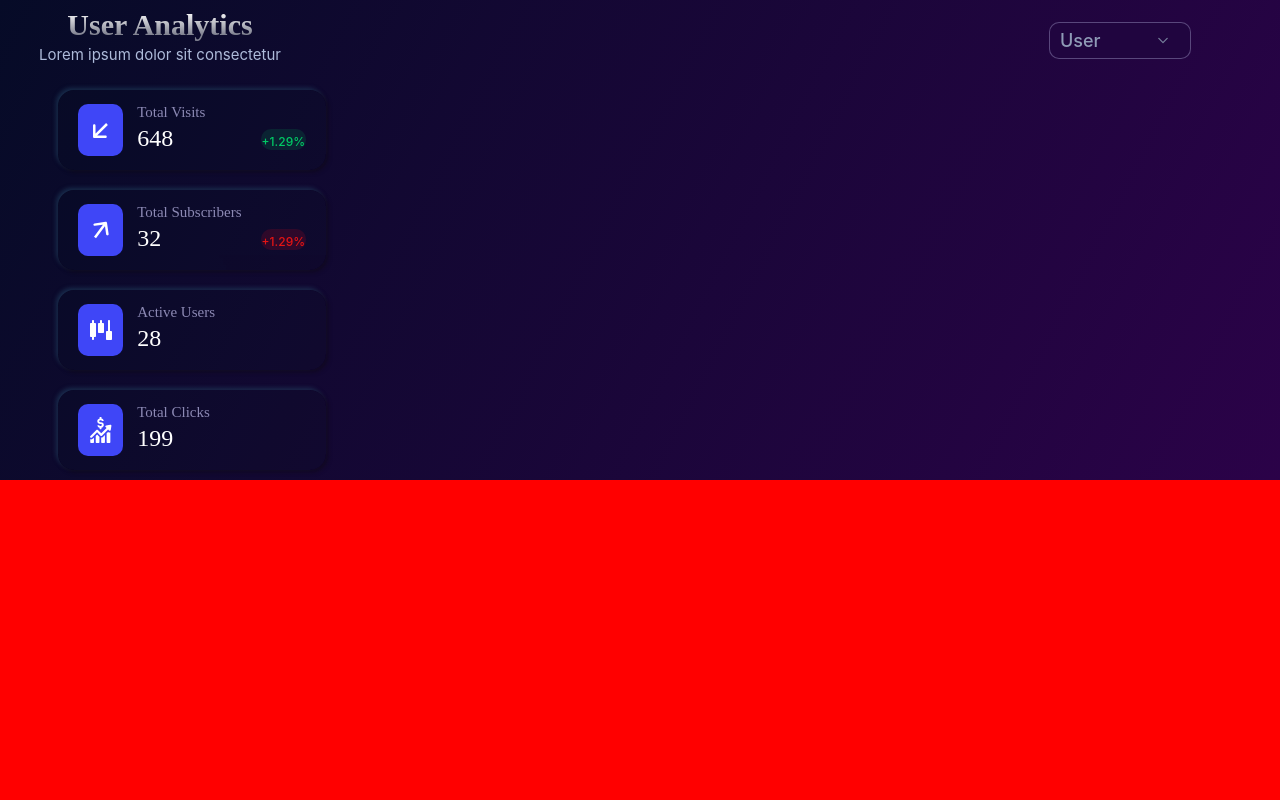
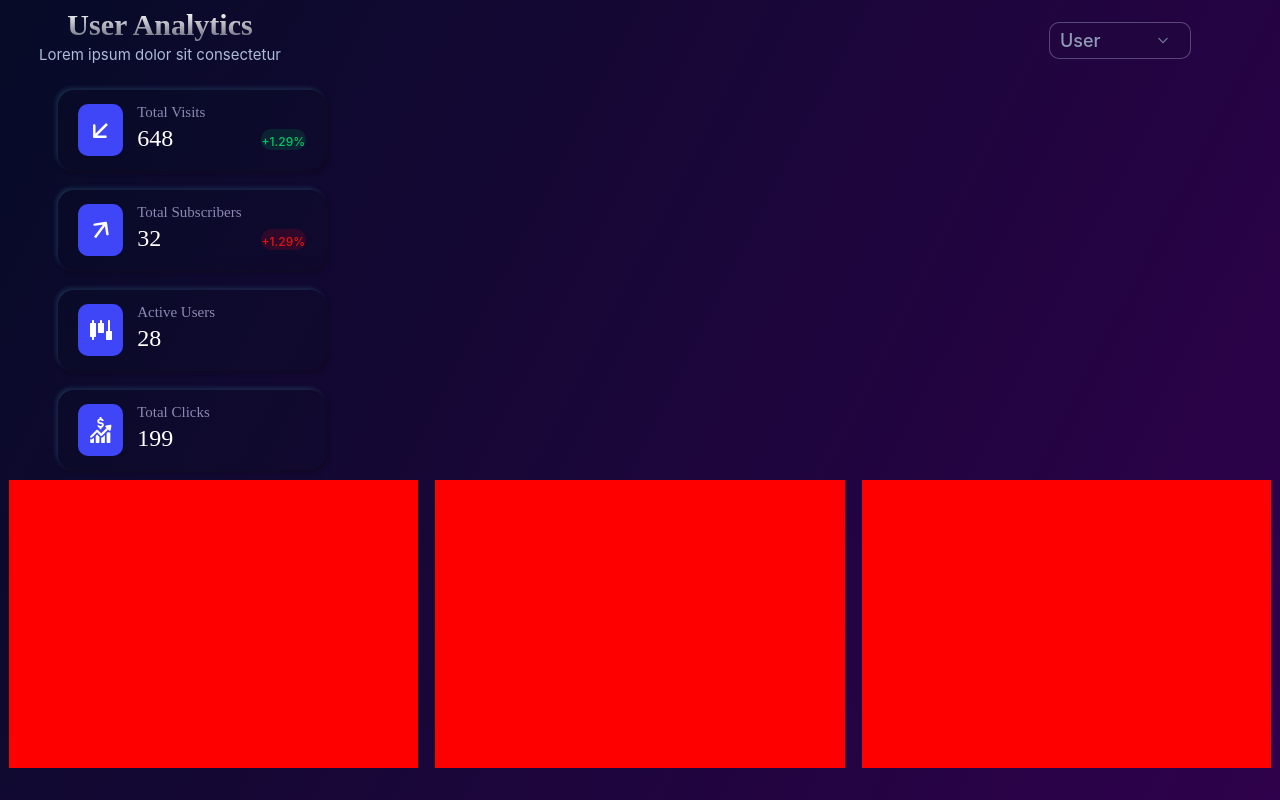
Before and after one commit to AjinkyaPradhan1/UserAnalyticsDashboard1, a React (Create React App) app: page / in a window 1280 px wide. Built offline with nearby package versions, Linux system fonts and the light colour scheme.

Commit message:
Third Section

```diff
--- a/src/components/Main.js
+++ b/src/components/Main.js
@@ -2,6 +2,7 @@ import React from "react";
 import "../components/css/main.css"
 import FirstSection from "../components/FirstSection"
 import SecondSection from "../components/SecondSection"
+import ThirdSection from "../components/ThirdSection"
 
 const Main = ()=>{
     return(
@@ -9,7 +10,7 @@ const Main = ()=>{
 
             <div className="firstSection"><FirstSection/></div>
             <div className="secondSection"><SecondSection/></div>
-            <div className="thirdSection"></div>
+            <div className="thirdSection"><ThirdSection/></div>
 
         </div>
 
--- /dev/null
+++ b/src/components/ThirdSection.js
@@ -0,0 +1,14 @@
+import React from "react"
+import "../components/css/thirdSection.css"
+
+const ThirdSection = ()=>{
+    return(
+        <div className="tContent">
+            <div className="thirdFirst"></div>
+            <div className="thirdSecond"></div>
+            <div className="thirdThird"></div>
+        </div>
+    )
+}
+
+export default ThirdSection;
--- a/src/components/css/main.css
+++ b/src/components/css/main.css
@@ -32,5 +32,5 @@
     height: 40%;
     align-items: center;
     justify-content: space-around;
-    background-color: red;
+    background-color: transparent;
 }
--- /dev/null
+++ b/src/components/css/thirdSection.css
@@ -0,0 +1,18 @@
+*{
+    margin: 0px;
+}
+
+.tContent{
+    display: flex;
+    width: 100%;
+    height: 100%;
+    flex-direction: row;
+    justify-content: space-around;
+}
+
+.thirdFirst,.thirdSecond,.thirdThird{
+    display: flex;
+    width: 32%;
+    height: 90%;
+    background-color: red;
+}
```
